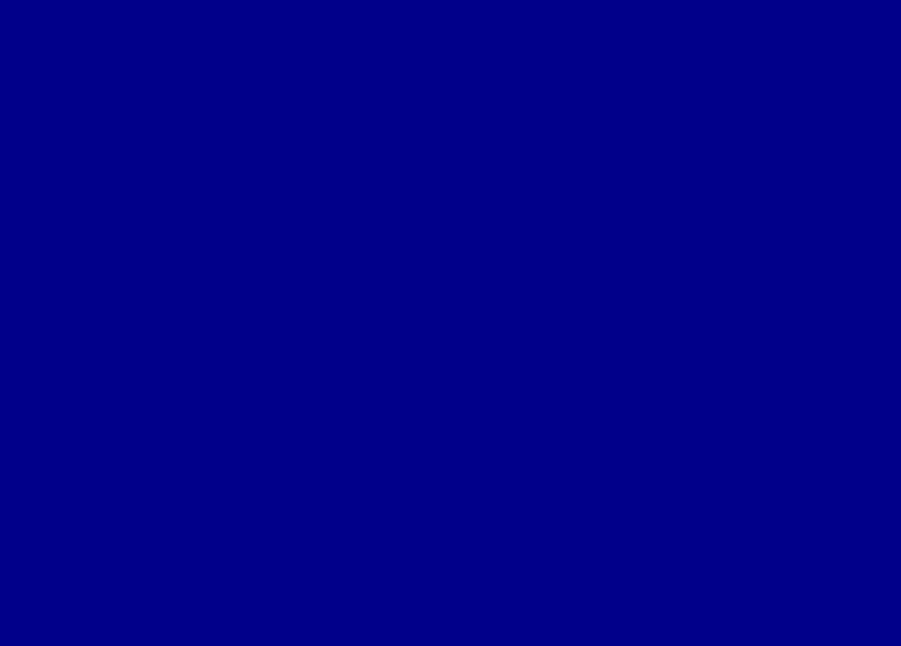
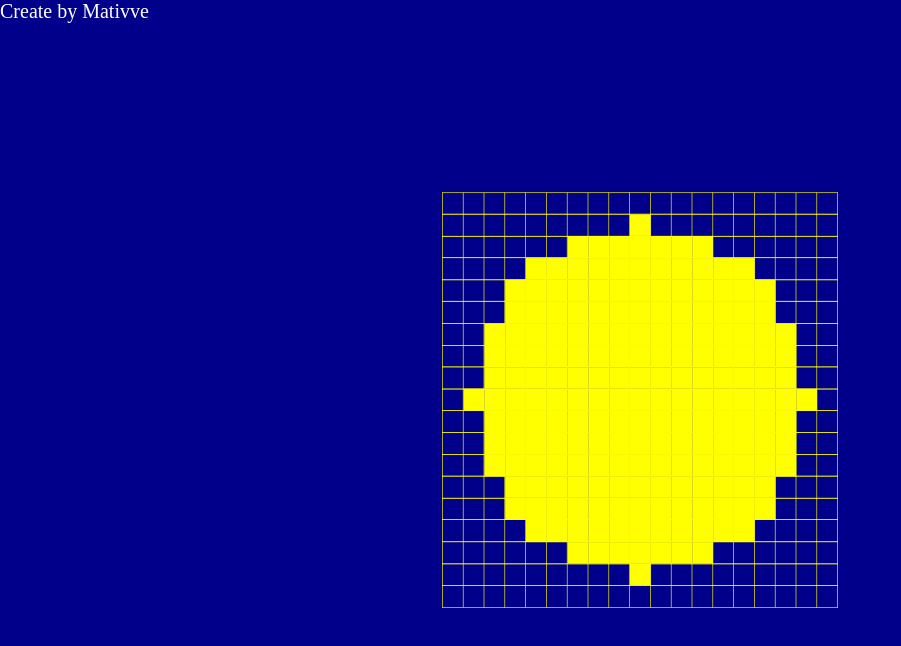
Before and after one commit to Mativve/Generating-a-circle-using-a-table, a plain HTML site: page index.html in a window 1280 px wide. Shown: the whole page, without its empty margins (0-901 px from the left). Drawn offline with nearby package versions, Linux system fonts and the light colour scheme.

Commit message:
0.0.2
Added table to index

```diff
--- a/index.html
+++ b/index.html
@@ -11,7 +11,9 @@
 
 <body>
 
-
+    <table id="circle" class="center">
+    </table>
+    <p>Create by Mativve</p>
 
     <script type="text/javascript">
         var size = 20;
```
